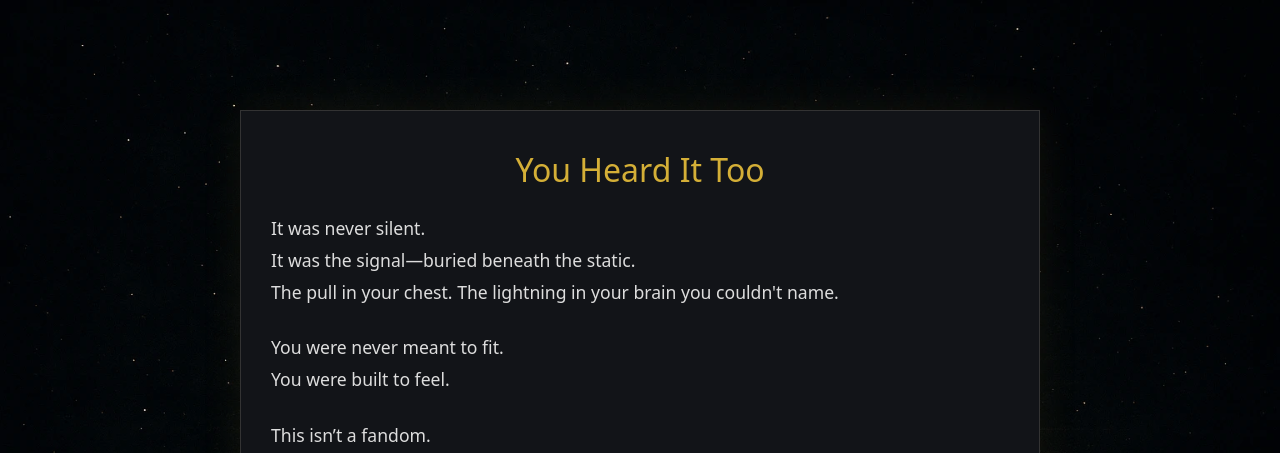
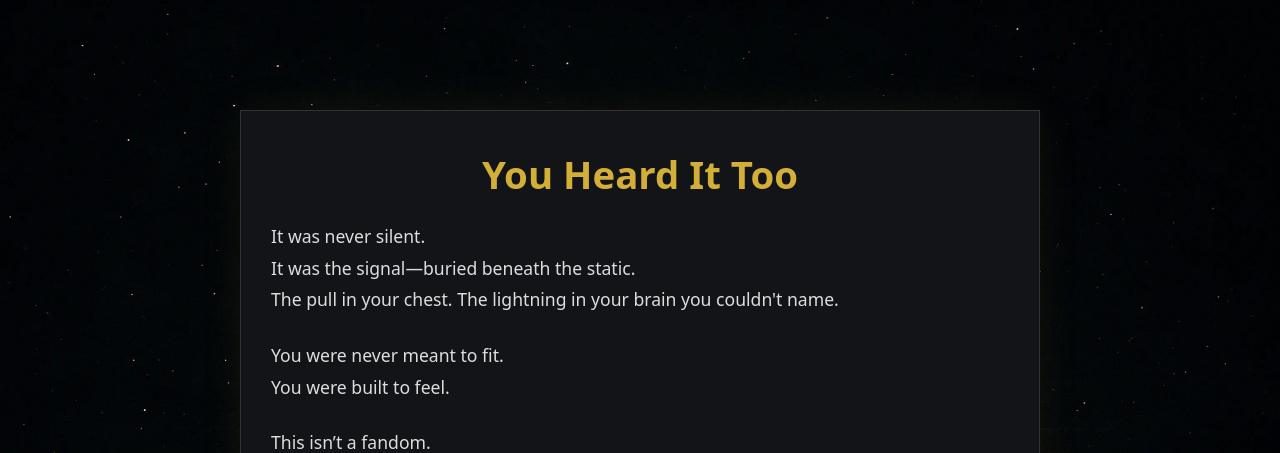
Before and after one commit to AlfredBrayden/shadowandstorm, a PHP site: page /signal.php in a window 1280 px wide. Shown: the part 97-550 px from the top of the page. Run offline with PHP 8.4, Linux system fonts and the light colour scheme.

Commit message:
Update style.css

```diff
--- a/css/style.css
+++ b/css/style.css
@@ -132,11 +132,6 @@ section {
   box-shadow: 0 0 30px rgba(212, 175, 55, 0.06);
 }
 
-section h2 {
-  font-size: 2.5rem;
-  color: #ffffff;
-  margin-bottom: 1rem;
-}
 
 section h2 {
   font-size: 1.9rem;
@@ -206,7 +201,8 @@ footer p{
 
 .signal-page h1 {
   color: #d4af37;
-  font-size: 2rem;
+  font-weight: bold;
+  font-size: 2.4rem;
   margin-bottom: 1.5rem;
   text-align: center;
 }
```
